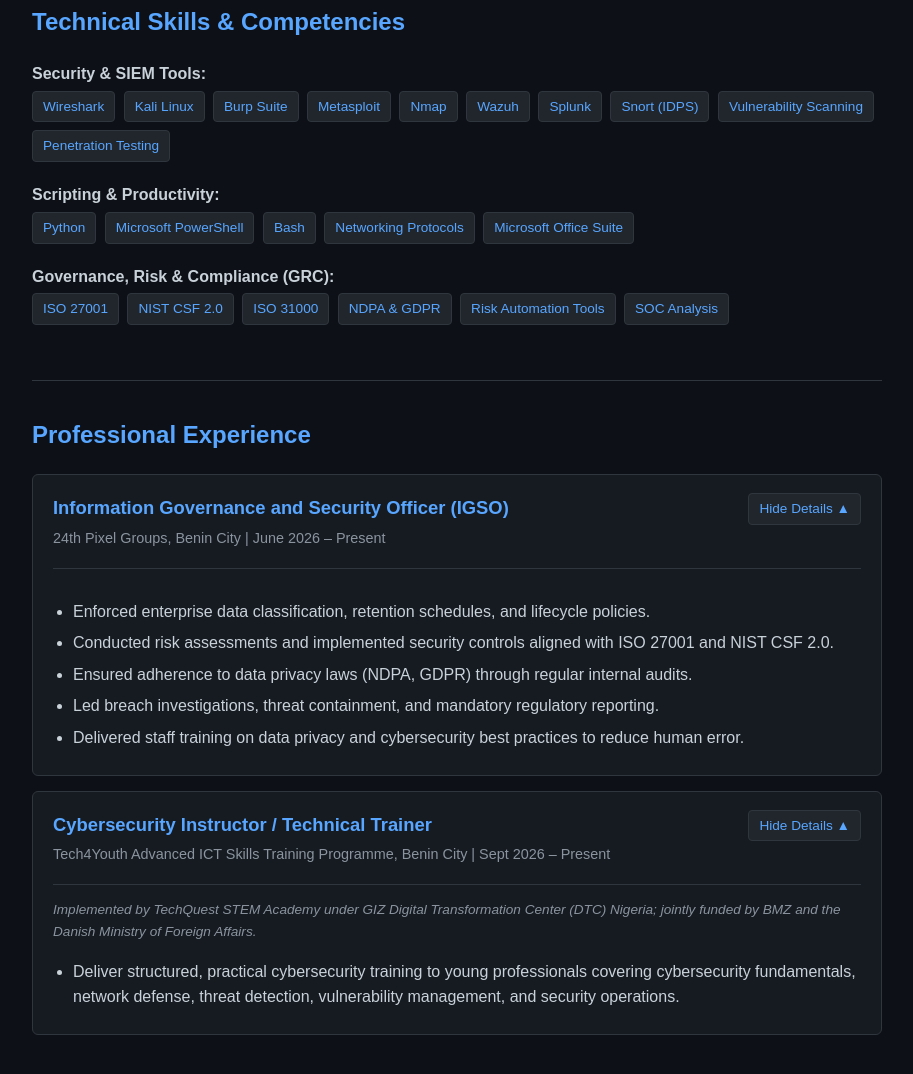
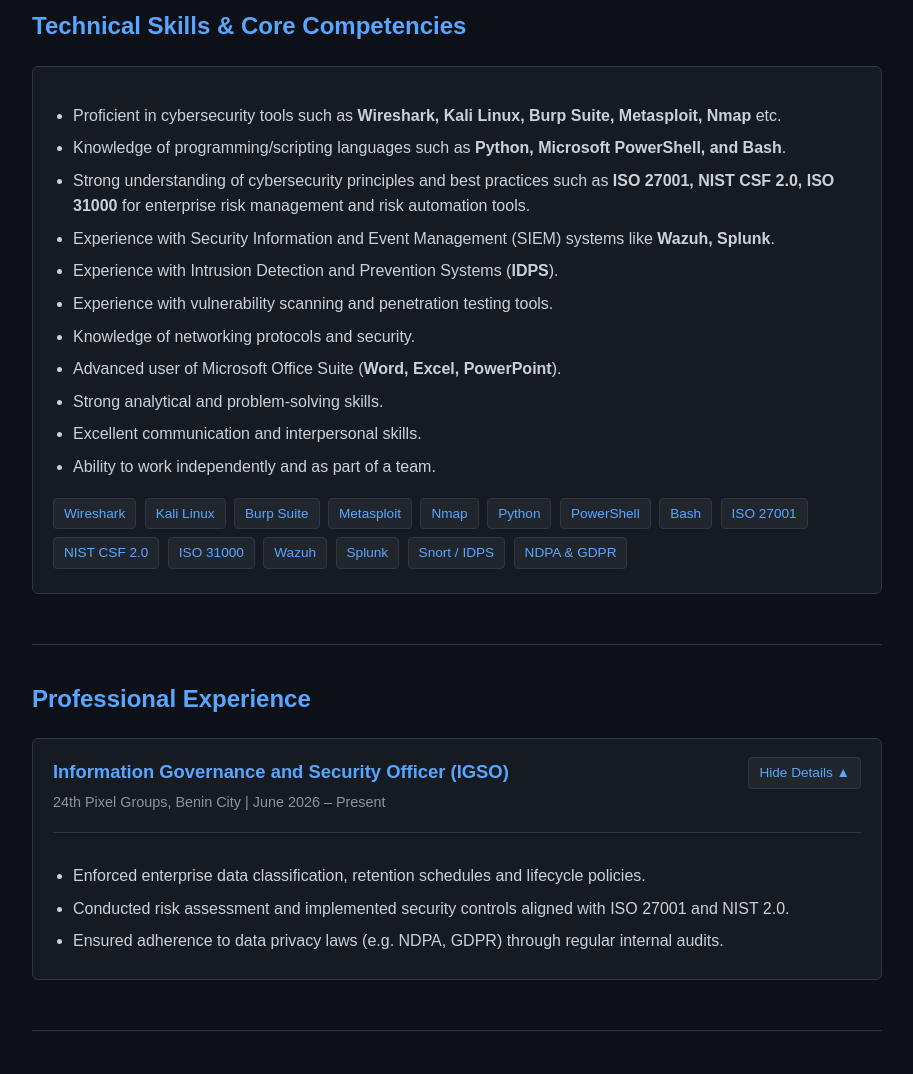
Before and after one commit to RichSticks/riches.github.io, a plain HTML site: page index.html in a window 1280 px wide. Shown: the part 530-1604 px from the top of the page, without its empty margins (183-1096 px from the left). Drawn offline with Linux system fonts and the light colour scheme.

Commit message:
Update index.html

```diff
--- a/index.html
+++ b/index.html
@@ -37,7 +37,8 @@
 
         /* Hero Section */
         .hero { text-align: center; padding: 45px 0; border-bottom: 1px solid #30363d; }
-        .hero p { max-width: 680px; margin: 15px auto; font-size: 1.05rem; }
+        .hero-address { color: #8b949e; font-size: 0.95rem; margin-top: -8px; margin-bottom: 12px; }
+        .hero p { max-width: 720px; margin: 15px auto; font-size: 1.05rem; }
         .btn { display: inline-block; background: #238636; color: #ffffff; padding: 10px 20px; text-decoration: none; border-radius: 5px; margin: 8px 5px; font-weight: bold; border: none; cursor: pointer; font-size: 0.95rem; }
         .btn:hover { background: #2ea043; text-decoration: none; }
         .btn-outline { background: transparent; border: 1px solid #58a6ff; color: #58a6ff; }
@@ -81,9 +82,9 @@
 
         .static-card { background: #161b22; padding: 20px; border-radius: 6px; margin-bottom: 15px; border: 1px solid #30363d; }
         .meta { color: #8b949e; font-size: 0.9rem; margin-bottom: 4px; }
-        .sub-meta { color: #8b949e; font-size: 0.85rem; font-style: italic; margin-bottom: 10px; }
+        .sub-meta { color: #8b949e; font-size: 0.88rem; font-style: italic; margin-bottom: 10px; }
         ul { padding-left: 20px; margin-bottom: 0; }
-        li { margin-bottom: 6px; }
+        li { margin-bottom: 7px; }
         .tag { display: inline-block; background: #21262d; color: #58a6ff; padding: 4px 10px; border-radius: 4px; font-size: 0.85rem; margin: 4px 4px 4px 0; border: 1px solid #30363d; }
         a { color: #58a6ff; text-decoration: none; }
         a:hover { text-decoration: underline; }
@@ -96,7 +97,7 @@
             h1, h2, h3, a { color: #000000 !important; }
             details.card, .static-card { background: #ffffff; border: 1px solid #cccccc; page-break-inside: avoid; }
             .tag { background: #f0f0f0; color: #000000; border: 1px solid #cccccc; }
-            .meta, .sub-meta { color: #444444; }
+            .meta, .sub-meta, .hero-address { color: #444444; }
         }
     </style>
 </head>
@@ -110,18 +111,19 @@
                 <a href="#skills">Skills</a>
                 <a href="#experience">Experience</a>
                 <a href="#projects">Projects</a>
-                <a href="#certifications">Certifications</a>
+                <a href="#certifications">Education &amp; Certs</a>
                 <a href="#contact">Contact</a>
             </div>
         </div>
     </nav>
 
     <div class="container">
-        <!-- Hero Section -->
+        <!-- Hero & Professional Summary -->
         <div class="hero">
             <h1>Aigbiremhon Riches Ighodalo</h1>
-            <p><strong>Information Governance &amp; Security Officer | Cybersecurity Analyst &amp; Technical Trainer</strong></p>
-            <p>Ambitious and results-driven Cyber Security Analyst with a strong academic background and hands-on experience in cybersecurity, SOC analysis, information governance, and identifying and mitigating security threats, with a strong commitment to continuous learning and professional development.</p>
+            <div class="hero-address">No 6 Asemota Street, Silver Oaks Apartment, Ekosodin, Benin City</div>
+            <p><strong>Information Governance &amp; Security Officer (IGSO) | Cyber Security Analyst | Cybersecurity Instructor</strong></p>
+            <p>Ambitious and results-driven Cyber Security Analyst with a strong academic background and hands-on experience in cyber security, SOC analysis, identifying and mitigating security threats, with a strong commitment to continuous learning and professional development.</p>
             <div class="hero-buttons">
                 <a href="mailto:richsticks10@gmail.com" class="btn">Contact Me</a>
                 <a href="https://linkedin.com" target="_blank" class="btn btn-outline">LinkedIn Profile</a>
@@ -129,39 +131,44 @@
             </div>
         </div>
 
-        <!-- Technical Skills Section -->
+        <!-- Technical Skills Section (Complete List from CV) -->
         <div class="section" id="skills">
-            <h2>Technical Skills &amp; Competencies</h2>
-            <p><strong>Security &amp; SIEM Tools:</strong><br>
+            <h2>Technical Skills &amp; Core Competencies</h2>
+            <div class="static-card">
+                <ul>
+                    <li>Proficient in cybersecurity tools such as <strong>Wireshark, Kali Linux, Burp Suite, Metasploit, Nmap</strong> etc.</li>
+                    <li>Knowledge of programming/scripting languages such as <strong>Python, Microsoft PowerShell, and Bash</strong>.</li>
+                    <li>Strong understanding of cybersecurity principles and best practices such as <strong>ISO 27001, NIST CSF 2.0, ISO 31000</strong> for enterprise risk management and risk automation tools.</li>
+                    <li>Experience with Security Information and Event Management (SIEM) systems like <strong>Wazuh, Splunk</strong>.</li>
+                    <li>Experience with Intrusion Detection and Prevention Systems (<strong>IDPS</strong>).</li>
+                    <li>Experience with vulnerability scanning and penetration testing tools.</li>
+                    <li>Knowledge of networking protocols and security.</li>
+                    <li>Advanced user of Microsoft Office Suite (<strong>Word, Excel, PowerPoint</strong>).</li>
+                    <li>Strong analytical and problem-solving skills.</li>
+                    <li>Excellent communication and interpersonal skills.</li>
+                    <li>Ability to work independently and as part of a team.</li>
+                </ul>
+                <div style="margin-top: 14px;">
                     <span class="tag">Wireshark</span>
                     <span class="tag">Kali Linux</span>
                     <span class="tag">Burp Suite</span>
                     <span class="tag">Metasploit</span>
                     <span class="tag">Nmap</span>
-                <span class="tag">Wazuh</span>
-                <span class="tag">Splunk</span>
-                <span class="tag">Snort (IDPS)</span>
-                <span class="tag">Vulnerability Scanning</span>
-                <span class="tag">Penetration Testing</span>
-            </p>
-            <p><strong>Scripting &amp; Productivity:</strong><br>
                     <span class="tag">Python</span>
-                <span class="tag">Microsoft PowerShell</span>
+                    <span class="tag">PowerShell</span>
                     <span class="tag">Bash</span>
-                <span class="tag">Networking Protocols</span>
-                <span class="tag">Microsoft Office Suite</span>
-            </p>
-            <p><strong>Governance, Risk &amp; Compliance (GRC):</strong><br>
                     <span class="tag">ISO 27001</span>
                     <span class="tag">NIST CSF 2.0</span>
                     <span class="tag">ISO 31000</span>
+                    <span class="tag">Wazuh</span>
+                    <span class="tag">Splunk</span>
+                    <span class="tag">Snort / IDPS</span>
                     <span class="tag">NDPA &amp; GDPR</span>
-                <span class="tag">Risk Automation Tools</span>
-                <span class="tag">SOC Analysis</span>
-            </p>
+                </div>
+            </div>
         </div>
 
-        <!-- Professional Experience Section -->
+        <!-- Professional Experience Section (All 7 Entries Verbatim) -->
         <div class="section" id="experience">
             <h2>Professional Experience</h2>
 
@@ -175,24 +182,6 @@
                 </summary>
                 <div class="card-body">
                     <ul>
-                        <li>Enforced enterprise data classification, retention schedules, and lifecycle policies.</li>
-                        <li>Conducted risk assessments and implemented security controls aligned with ISO 27001 and NIST CSF 2.0.</li>
-                        <li>Ensured adherence to data privacy laws (NDPA, GDPR) through regular internal audits.</li>
-                        <li>Led breach investigations, threat containment, and mandatory regulatory reporting.</li>
-                        <li>Delivered staff training on data privacy and cybersecurity best practices to reduce human error.</li>
-                    </ul>
-                </div>
-            </details>
-
-            <details class="card" open>
-                <summary>
-                    <div class="card-header">
-                        <h3>Cybersecurity Instructor / Technical Trainer</h3>
-                        <div class="meta">Tech4Youth Advanced ICT Skills Training Programme, Benin City | Sept 2026 – Present</div>
-                    </div>
-                    <span class="toggle-icon"></span>
-                </summary>
-                <div class="card-body">
-                    <div class="sub-meta">Implemented by TechQuest STEM Academy under GIZ Digital Transformation Center (DTC) Nigeria; jointly funded by BMZ and the Danish Ministry of Foreign Affairs.</div>
-                    <ul>
-                        <li>Deliver structured, practical cybersecurity training to young professionals covering cybersecurity fundamentals, network defense, threat detection, vulnerability management, and security operations.</li>
+                        <li>Enforced enterprise data classification, retention schedules and lifecycle policies.</li>
+                        <li>Conducted risk assessment and implemented security controls aligned with ISO 27001 and NIST 2.0.</li>
+                        <li>Ensured adherence to data privacy laws (e.g. NDPA, GDPR) through regular internal audits.</li>
```
Lines whose indentation alone changed are shown as unchanged.
